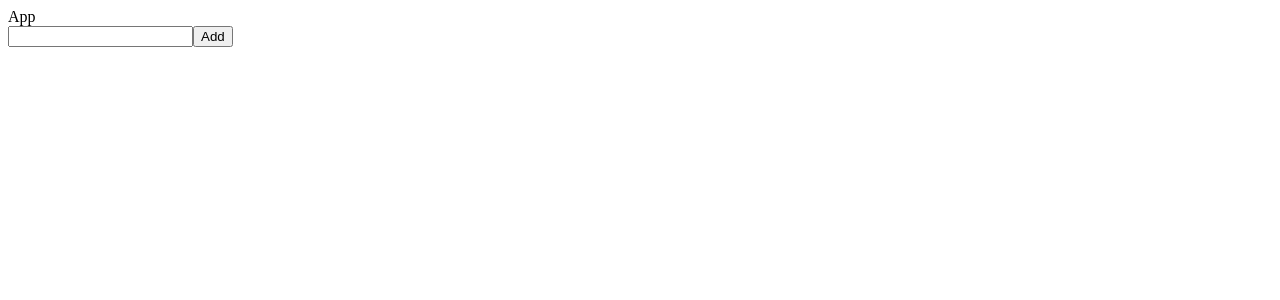
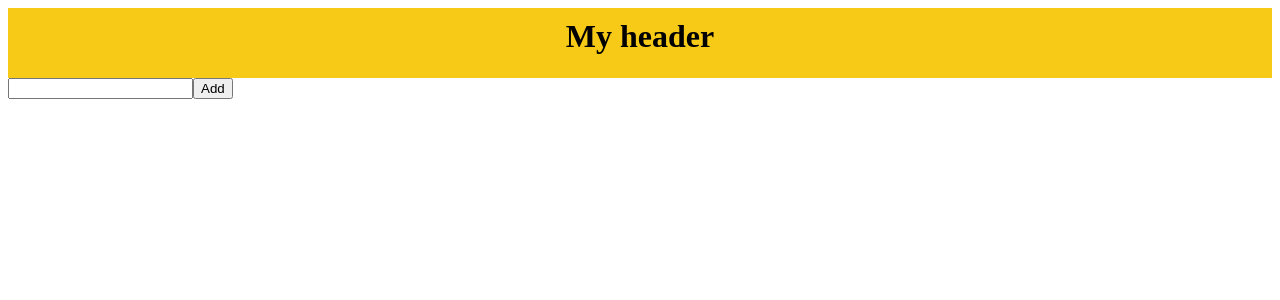
Before and after one commit to elhadj-am/ELHADJ-GITHUB-MANAGEMENT, a React (Vite) app in the folder TO-DO-LIST-APP/: page / in a window 1280 px wide. Shown: the top 300 px of the page. Built offline with nearby package versions, Linux system fonts and the light colour scheme.

Commit message:
Merge of the ongoing development work

```diff
--- /dev/null
+++ b/TO-DO-LIST-APP/src/App.css
@@ -0,0 +1,4 @@
+body {
+  margin: 0;
+  font-family: sans-serif;
+}
--- a/TO-DO-LIST-APP/src/App.jsx
+++ b/TO-DO-LIST-APP/src/App.jsx
@@ -1,5 +1,13 @@
+import Header from "./components/Header";
+import Todo from "./components/Todo";
+
 function App() {
-  return <div className="App">App</div>;
+  return (
+    <div className="App">
+      <Header />
+      <Todo />
+    </div>
+  );
 }
 
 export default App;
--- /dev/null
+++ b/TO-DO-LIST-APP/src/components/Header.jsx
@@ -0,0 +1,5 @@
+import styles from "./header.module.css";
+
+export default function Header() {
+  return <div className={styles.header}>My header</div>;
+}
--- /dev/null
+++ b/TO-DO-LIST-APP/src/components/Header.module.css
@@ -0,0 +1,9 @@
+.header {
+  background-color: #f7ca18;
+  text-align: center;
+  font-weight: bold;
+  height: 50px;
+  padding: 10px;
+  font-size: 2em;
+  box-shadow: 0 4px 6px rgba(0, 0, 0, 0);
+}
--- a/TO-DO-LIST-APP/src/main.jsx
+++ b/TO-DO-LIST-APP/src/main.jsx
@@ -6,6 +6,5 @@
 ReactDOM.createRoot(document.getElementById("root")).render(
   <React.StrictMode>
     <App />
-    <Todo />
   </React.StrictMode>
 );
```
